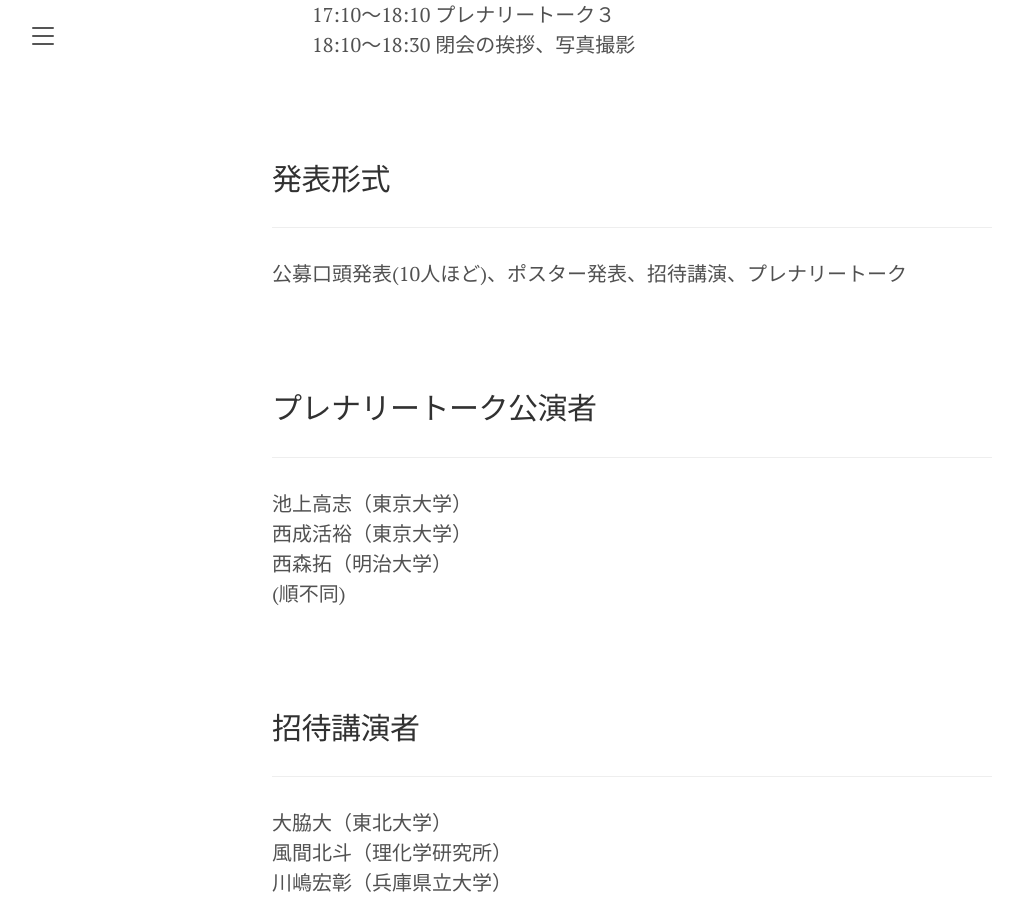
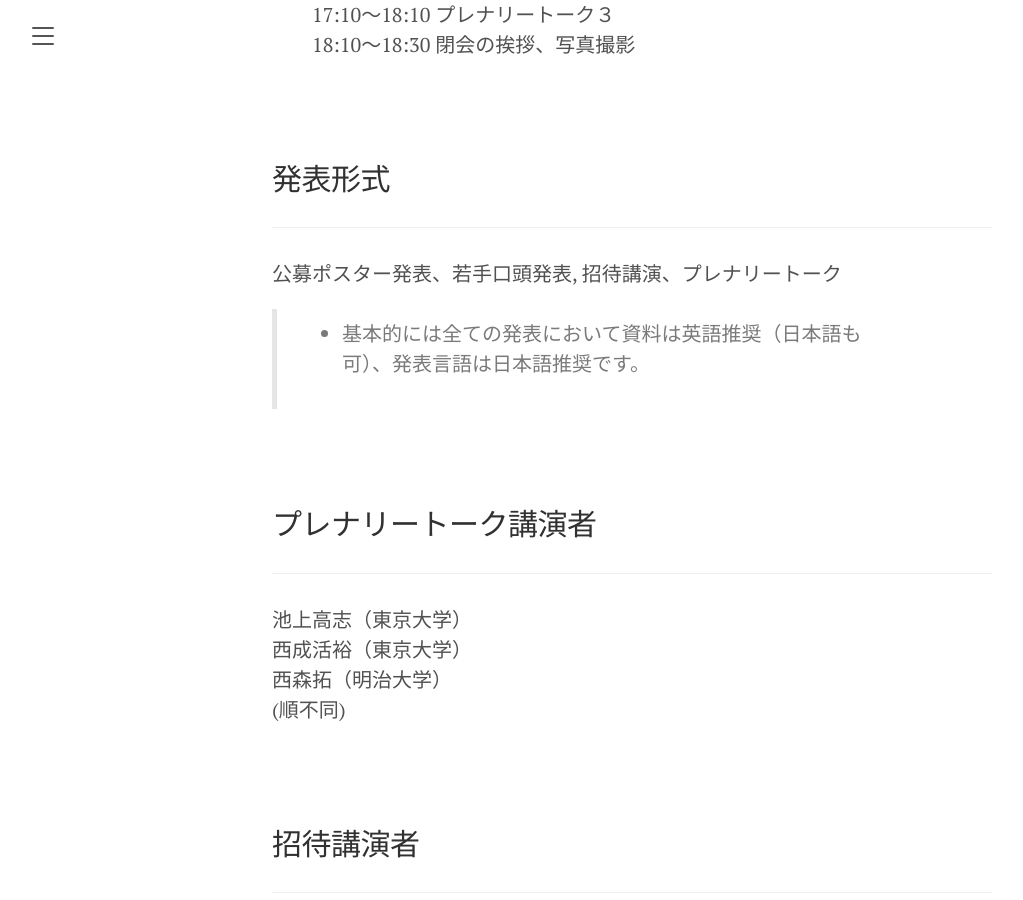
Before and after one commit to SystemsEthology/website, a Jekyll site: the page built from event/conference01.md, in a window 1280 px wide and 900 px high, scrolled down 2390 px. Shown: the whole window, without its empty margins (8-1031 px from the left). Built offline with Jekyll 4.4.1, drawn with Linux system fonts in a browser that asks for light colours.

Commit message:
update conference01

```diff
--- a/event/conference01.md
+++ b/event/conference01.md
@@ -74,16 +74,14 @@ title: >
 
 ## 発表形式
 ***
-公募口頭発表(10人ほど)、ポスター発表、招待講演、プレナリートーク
+公募ポスター発表、若手口頭発表, 招待講演、プレナリートーク
 
-<!-- > - ポスターは英語での作成をお願いします。
-> - 発表言語は日本語or英語でお願いします。
-> - 発表スライドは基本的には英語でお願いします。ただし、日本語で作成していただいても問題ありません。   -->
+> - 基本的には全ての発表において資料は英語推奨（日本語も可）、発表言語は日本語推奨です。
 
 <br>
 <br>
 
-## プレナリートーク公演者
+## プレナリートーク講演者
 ***
 池上高志（東京大学）
 西成活裕（東京大学）
```
